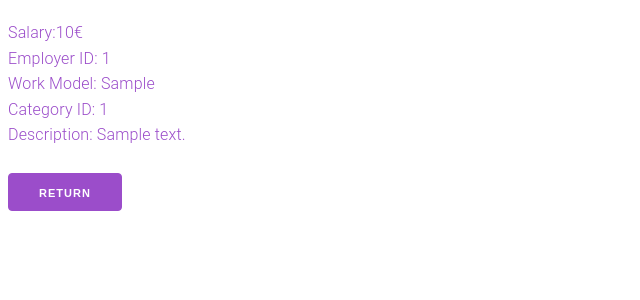
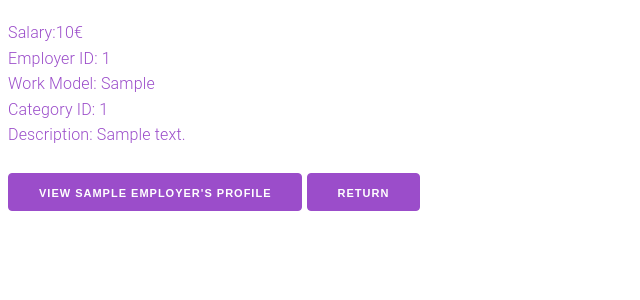
Before and after one commit to Spanca05/LBAW-Konnekt, a Laravel app: template resources/views/pages/jobpost.blade.php in a window 1280 px wide. Shown: the part 169-469 px from the top of the page, without its empty margins (0-640 px from the left). Run offline with Laravel 12, Linux system fonts and the light colour scheme; the template is opened without the code that fills it: most values are stand-ins (such as "Sample title", 1, 10 or a date in 2020).

Commit message:
can now see employer profile of other post

```diff
--- a/app/Models/JobPost.php
+++ b/app/Models/JobPost.php
@@ -32,6 +32,11 @@ class JobPost extends Model
         'location_id'
     ];
 
+
+    public function employer(): BelongsTo{
+        return $this->belongsTo(User::class, 'employer_id');
+    }
+
     public function jobLocation(): BelongsTo{
         return $this->belongsTo(Location::class, 'location_id', 'id');
     }
--- a/resources/views/pages/jobpost.blade.php
+++ b/resources/views/pages/jobpost.blade.php
@@ -6,10 +6,14 @@
     <section id="jobpost">
         @include('partials.jobpost', ['jobPost' => $jobPost])
         <p class="description">Description: {{ $jobPost->description }} </p>
+        @if (auth()->id() != $jobPost->employer_id)
+            <a href="{{ route('profile.other', ['id' => $jobPost->employer_id]) }}">
+                <button class="view_profile">View {{ $jobPost->employer->name }}'s Profile</button>
+            </a>
+        @endif
         @if(auth()->check() && auth()->user()->role === 'JobSeeker')
             <button class="apply-button">Apply Now</button>
-        @endif
-        @if (auth()->id() === $jobPost->employer_id)
+        @elseif (auth()->id() === $jobPost->employer_id)
             <form method = "POST" action="{{ route('jobpost.delete', ['jobpost' => $jobPost->id]) }}">
                 @csrf
                 @method('DELETE')
```
